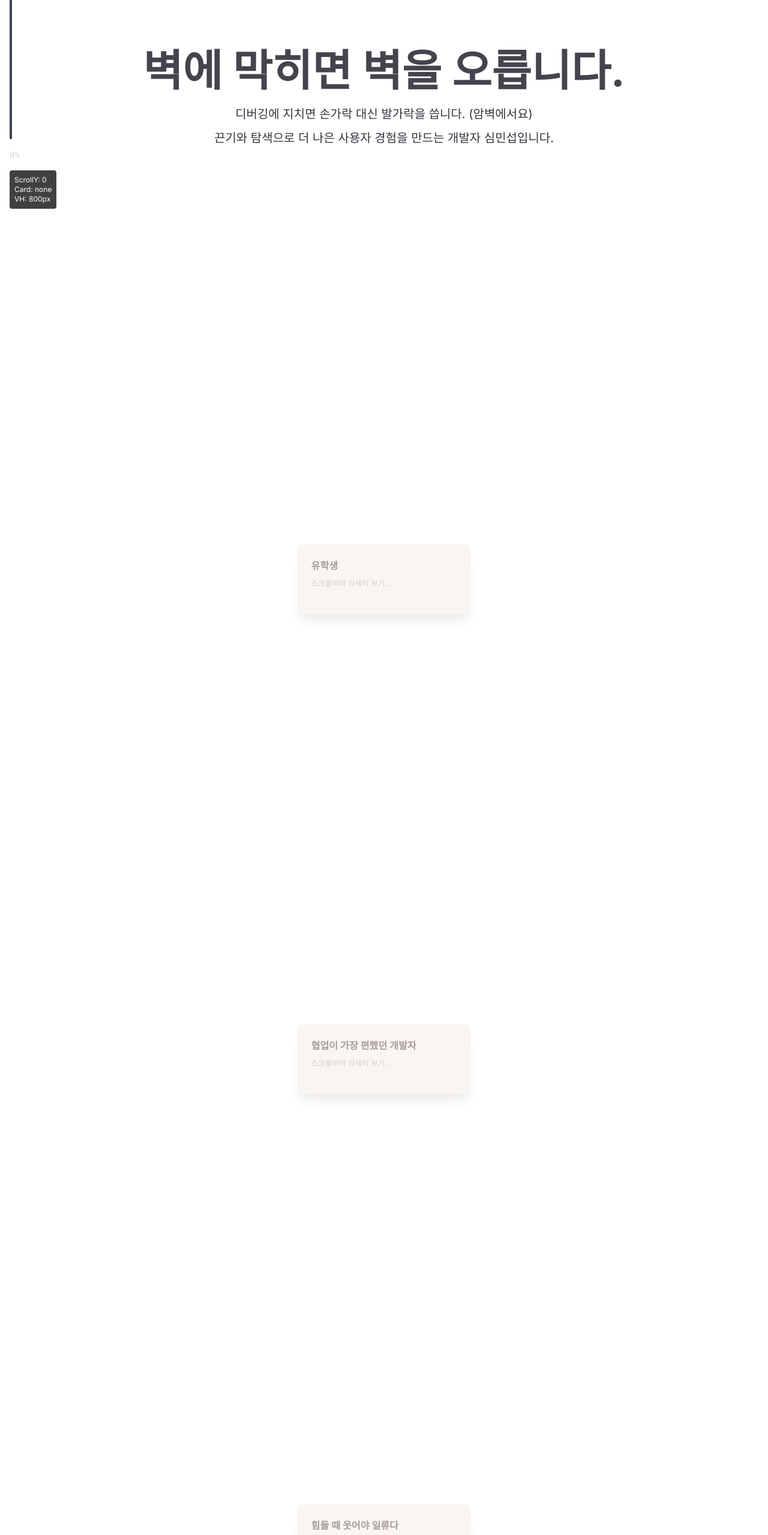
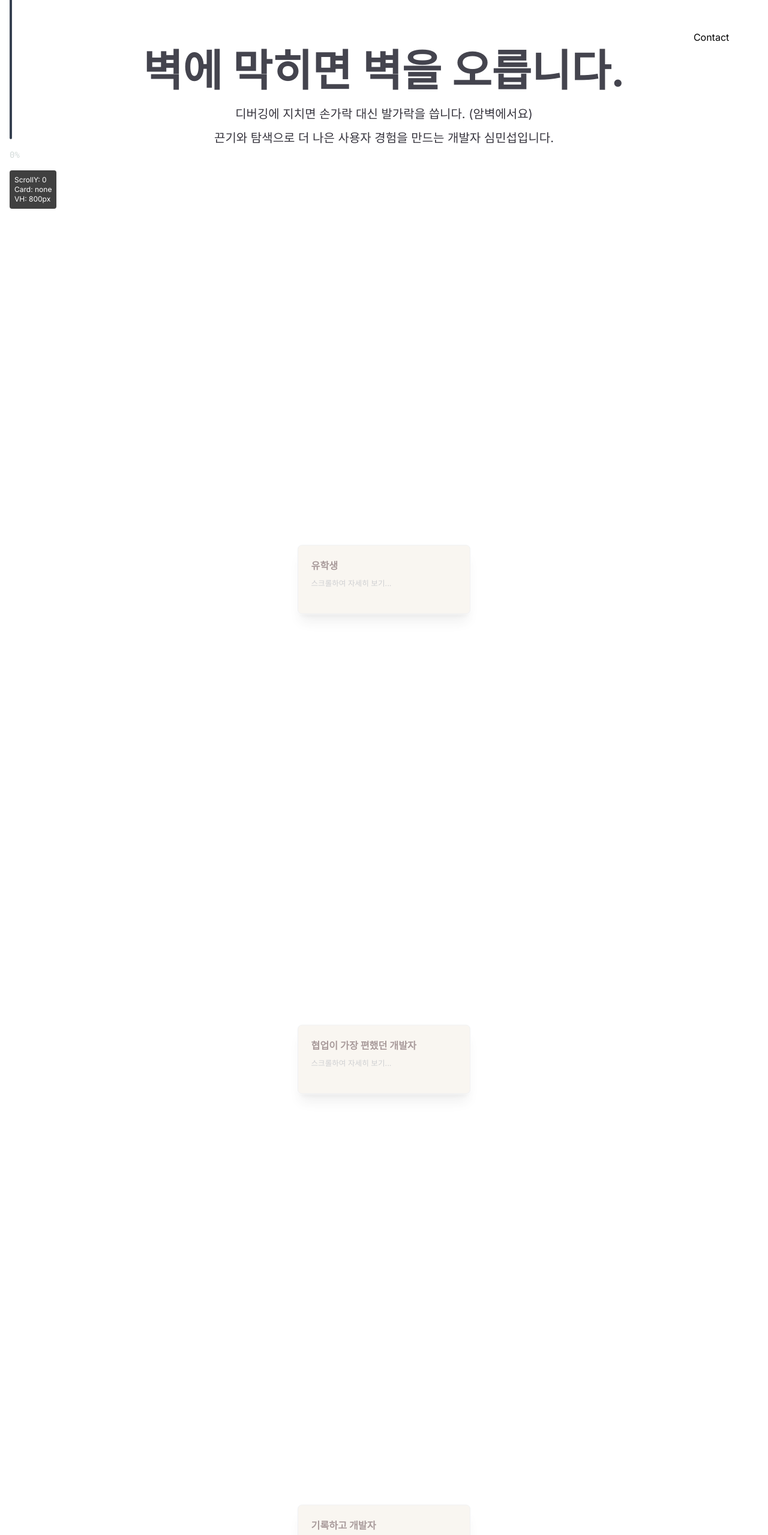
Before and after one commit to Earlssu/sms-portfolio-next, a Next.js app: page /home in a window 1280 px wide. Shown: the part 238-2797 px from the top of the page at 60% size. Built offline with nearby package versions, Linux system fonts and the light colour scheme.

Commit message:
Feat: 네비게이션 스타일 수정 및 i8n json 키워드 변경

```diff
--- a/src/app/layout.tsx
+++ b/src/app/layout.tsx
@@ -3,6 +3,7 @@ import { Inter } from 'next/font/google';
 import './globals.css';
 import CommonHeader from '@/shared/components/CommonHeader';
 import I18nProvider from '@/shared/components/I18nProvider';
+import NavButtons from '@/shared/components/NavButtons';
 
 const inter = Inter({ subsets: ['latin'] });
 
@@ -24,7 +25,10 @@ export default function RootLayout({
             <CommonHeader />
           </header>
           <main>
-            <div className="flex-1 flex flex-col gap-6 min-h-0">{children}</div>
+            <div className="relative flex-1 flex flex-col gap-6 min-h-0">
+              {children}
+            </div>
+            <NavButtons />
           </main>
         </I18nProvider>
       </body>
--- a/src/locales/en/translation.json
+++ b/src/locales/en/translation.json
@@ -2,7 +2,7 @@
   "hero": "When I hit a wall, I get over it.",
   "heroDesc01": "When debugging wears me out, I switch from fingers to toes. (On real walls!)",
   "heroDesc02": "I'm MinSeob Shim, a frontend developer who climbs one step at a time toward better user experiences.",
-  "home": "Home",
+  "toHome": "Home",
   "about": "About",
   "career": "Major Projects",
   "skills": "Tech Stack",
@@ -33,22 +33,38 @@
     "student": {
       "title": "International Student",
       "detail": "Developed a global mindset and English proficiency through 3 years of studying in Australia.",
-      "skills": ["Cross-cultural Communication", "English Fluency", "Adaptability"]
+      "skills": [
+        "Cross-cultural Communication",
+        "English Fluency",
+        "Adaptability"
+      ]
     },
     "collaborator": {
       "title": "Most Collaborative Developer",
       "detail": "Values teamwork and leads projects to success through effective communication.",
-      "skills": ["Team Leadership", "Communication", "Project Management"]
+      "skills": [
+        "Team Leadership",
+        "Communication",
+        "Project Management"
+      ]
     },
     "positive": {
       "title": "Stay Positive in Tough Times",
       "detail": "Solves problems with a positive mindset even in challenging situations.",
-      "skills": ["Positive Mindset", "Problem Solving", "Resilience"]
+      "skills": [
+        "Positive Mindset",
+        "Problem Solving",
+        "Resilience"
+      ]
     },
     "learner": {
       "title": "Fast Learner",
       "detail": "Excels at quickly acquiring and applying new technologies and trends.",
-      "skills": ["Quick Learning", "Technology Adaptation", "Continuous Growth"]
+      "skills": [
+        "Quick Learning",
+        "Technology Adaptation",
+        "Continuous Growth"
+      ]
     }
   },
   "home": {
--- a/src/locales/ko/translation.json
+++ b/src/locales/ko/translation.json
@@ -2,7 +2,7 @@
   "hero": "벽에 막히면 벽을 오릅니다.",
   "heroDesc01": "디버깅에 지치면 손가락 대신 발가락을 씁니다. (암벽에서요)",
   "heroDesc02": "끈기와 탐색으로 더 나은 사용자 경험을 만드는 개발자 심민섭입니다.",
-  "home": "처음으로",
+  "toHome": "처음으로",
   "about": "소개",
   "career": "주요 프로젝트",
   "skills": "기술 스택",
@@ -32,23 +32,39 @@
   "traits": {
     "student": {
       "title": "유학생",
-      "detail": "호주에서 3년간 유학하며 글로벌 마인드셋과 영어 실력을 키웠습니다.",
-      "skills": ["Cross-cultural Communication", "English Fluency", "Adaptability"]
+      "detail": "미국 Austin College에서 컴퓨터공학을 전공하여, 기술 문서를 번역 없이 읽고 이해할 수 있습니다.",
+      "skills": [
+        "Cross-cultural Communication",
+        "English Fluency",
+        "Adaptability"
+      ]
     },
     "collaborator": {
       "title": "협업이 가장 편했던 개발자",
-      "detail": "팀워크를 중시하며 원활한 소통으로 프로젝트를 성공적으로 이끌어갑니다.",
-      "skills": ["Team Leadership", "Communication", "Project Management"]
+      "detail": "긍정적인 에너지와 능동적인 커뮤니케이션을 바탕으로 한 협업 능력을 갖춰, 동료들로부터 ‘가장 협업하고 싶은 개발자’라는 평가를 받았습니다.",
+      "skills": [
+        "Team Leadership",
+        "Communication",
+        "Project Management"
+      ]
     },
     "positive": {
-      "title": "힘들 때 웃어야 일류다",
-      "detail": "어려운 상황에서도 긍정적인 마인드로 문제를 해결해나갑니다.",
-      "skills": ["Positive Mindset", "Problem Solving", "Resilience"]
+      "title": "기록하고 개발자",
+      "detail": "새롭게 배운 지식을 글로 정리하며 소화하고, 누군가에게 공유하는 것을 즐기는 성격으로 블로그에 꾸준히 기록하고 있습니다.",
+      "skills": [
+        "Positive Mindset",
+        "Problem Solving",
+        "Resilience"
+      ]
     },
     "learner": {
       "title": "Fast Learner",
       "detail": "새로운 기술과 트렌드를 빠르게 습득하고 적용하는 능력이 뛰어납니다.",
-      "skills": ["Quick Learning", "Technology Adaptation", "Continuous Growth"]
+      "skills": [
+        "Quick Learning",
+        "Technology Adaptation",
+        "Continuous Growth"
+      ]
     }
   },
   "home": {
--- a/src/shared/components/Button.tsx
+++ b/src/shared/components/Button.tsx
@@ -6,7 +6,7 @@ interface ButtonProps {
 const Button: React.FC<ButtonProps> = ({ content, onClick }) => {
   return (
     <button
-      className="hover:border-amber-700 border-2 border-white p-4 flex-1"
+      className="transition-transform hover:scale-125 px-8 py-4"
       onClick={onClick}
     >
       <span className="text-center">{content}</span>
--- a/src/shared/components/NavButtons.tsx
+++ b/src/shared/components/NavButtons.tsx
@@ -12,7 +12,7 @@ const NavButtons: React.FC = () => {
   const labels = { career, skills, contact, home };
 
   return (
-    <div className="w-full flex gap-4 py-4">
+    <div className="fixed right-4 top-14 flex flex-col gap-4 z-50">
       {NAV_ITEMS.map((item, idx) => (
         <Button
           key={`btn_${idx}`}
--- a/src/shared/const/navButtonUrls.ts
+++ b/src/shared/const/navButtonUrls.ts
@@ -1,5 +1,5 @@
 export const NAV_ITEMS = [
-  { key: 'home', url: '/home' },
+  { key: 'home', url: 'home' },
   { key: 'career', url: 'career' },
   { key: 'skills', url: 'skills' },
   { key: 'contact', url: 'contact' },
--- a/src/shared/hooks/useCommonTranslations.ts
+++ b/src/shared/hooks/useCommonTranslations.ts
@@ -8,7 +8,7 @@ export function useCommonTranslations() {
     heroDesc01: t('heroDesc01'),
     heroDesc02: t('heroDesc02'),
     typeText: t('typeText'),
-    home: t('home'),
+    home: t('toHome'),
     about: t('about'),
     career: t('career'),
     skills: t('skills'),
```
